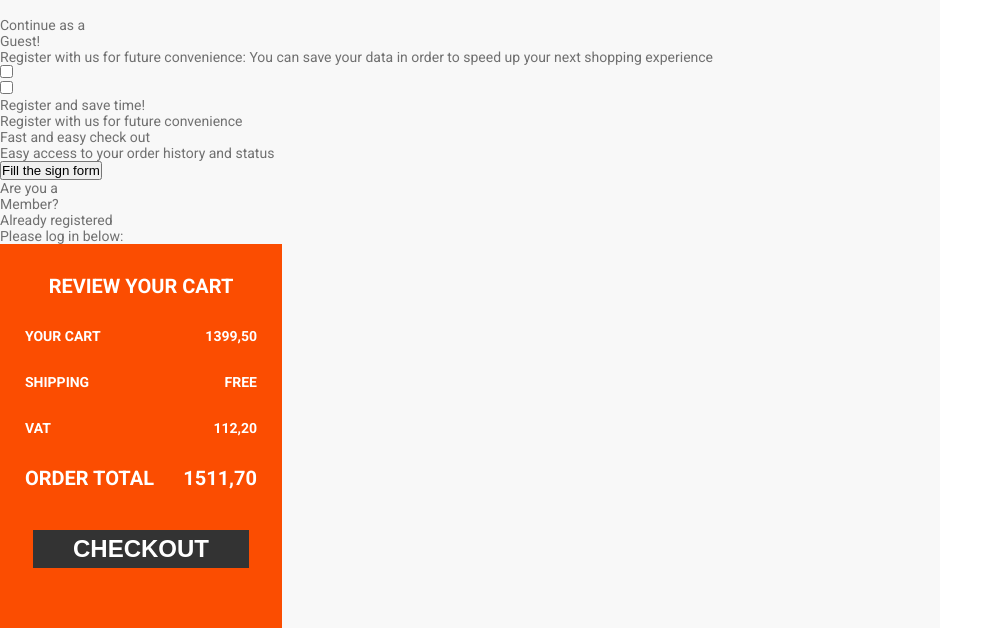
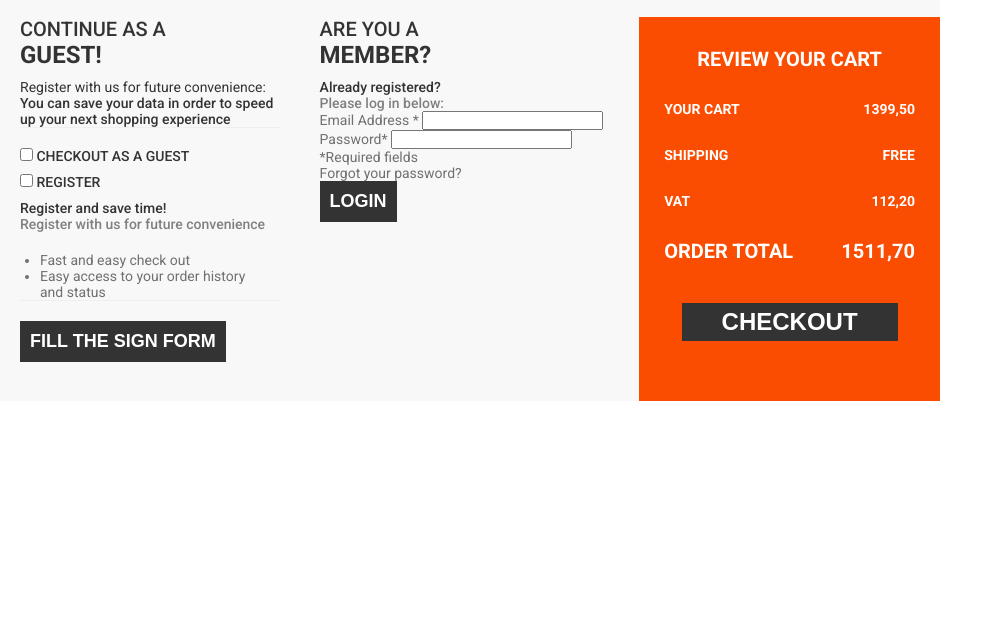
Before and after one commit to littlesoldier2019/surfing-website, a plain HTML site: page html/cart.html in a window 1280 px wide. Shown: the part 1146-1774 px from the top of the page, without its empty margins (0-1003 px from the left). After the commit the page ends 1547 px from the top, so only its background shows below. Drawn offline with Linux system fonts and the light colour scheme.

Commit message:
Started basic styles for checkout

```diff
--- a/css/cart.css
+++ b/css/cart.css
@@ -14,7 +14,7 @@ body {
 
 .container {
   background-color: #F8F8F8;
-  width: 94rem; }
+  max-width: 94rem; }
 
 .page__breadcrumbs {
   display: flex;
@@ -176,3 +176,58 @@ body {
   padding: 1rem 3rem;
   border: none;
   margin-bottom: .5rem; }
+
+.checkout__row-first {
+  display: flex;
+  justify-content: space-between; }
+
+.checkout__row--item {
+  display: flex;
+  flex-direction: column;
+  width: 32%; }
+
+.checkout__row__main-title {
+  color: #333333;
+  text-transform: uppercase;
+  font-size: 2rem;
+  font-weight: 500;
+  margin-bottom: 1rem; }
+
+.checkout__row__bold-title {
+  font-weight: bold;
+  font-size: 2.4rem; }
+
+.row-guest {
+  padding: 0 2rem; }
+  .row-guest__about-info {
+    color: #333333; }
+  .row-guest__bold {
+    font-weight: 500; }
+  .row-guest__checkbox-container {
+    padding-top: 2rem;
+    border-top: 1px solid #efefef; }
+  .row-guest__checkbox-group {
+    color: #333333;
+    text-transform: uppercase;
+    font-weight: 500;
+    margin-bottom: 1rem; }
+  .row-guest__list--title {
+    color: #333333;
+    font-weight: 500; }
+  .row-guest__list--subtitle {
+    color: #808080;
+    font-weight: 500; }
+  .row-guest__main-list {
+    padding: 2rem 2rem 0 2rem;
+    border-bottom: 1px solid #efefef;
+    margin-bottom: 2rem; }
+  .row-guest__btn {
+    display: inline-block;
+    background-color: #333333;
+    color: #ffffff;
+    font-size: 1.8rem;
+    padding: 1rem;
+    text-transform: uppercase;
+    font-weight: bold;
+    outline: none;
+    border: none; }
--- a/html/cart.html
+++ b/html/cart.html
@@ -155,16 +155,19 @@
                             <div class="checkout__row__bold-title">Guest!</div>
                         </div>
                         <div class="row-guest__about-info">
-                            Register with us for future convenience: You can save your data in order to speed up your next shopping experience
+                            Register with us for future convenience: </div>
+                        <div class="row-guest__about-info row-guest__bold">
+                            You can save your data in order to speed up your next shopping experience
                         </div>
+
                         <div class="row-guest__checkbox-container">
                             <div class="row-guest__checkbox-group">
-                                <label for="checkout1" class="row-guest__checkbox-label"></label>
                                 <input type="checkbox" class="row-guest__checkout" id="checkout1">
+                                <label for="checkout1" class="row-guest__checkbox-label">Checkout as a guest</label>
                             </div>
                             <div class="row-guest__checkbox-group">
-                                <label for="register1" class="row-guest__checkbox-label"></label>
                                 <input type="checkbox" class="row-guest__register" id="register1">
+                                <label for="register1" class="row-guest__checkbox-label">Register</label>
                             </div>
                         </div>
                         <div class="row-guest__list">
@@ -185,9 +188,23 @@
                             Are you a
                             <div class="checkout__row__bold-title">Member?</div>
                         </div>
-                        <div class="row-member__title">Already registered</div>
-                        <div class="row-member__subtitle">Please log in below:</div>
-                        <div class="row-member__group"></div>
+                        <div class="row-member__title row-guest__list--title">Already registered?</div>
+                        <div class="row-member__subtitle row-guest__list--subtitle">Please log in below:</div>
+                        <div class="row-member__group">
+                            <label class="row-member__label">Email Address <span class="row-member__red">*</span></label>
+                            <input type="text" class="row-member__input" required>
+                        </div>
+                        <div class="row-member__group">
+                            <label class="row-member__label">Password<span class="row-member__red">*</span></label>
+                            <input type="password" class="row-member__input" required>
+                        </div>
+                        <div class="row-member__password">
+                            <div class="row-member__required">*Required fields</div>
+                            <div class="row-member__passnumber">Forgot your password?</div>
+                        </div>
+                        <div class="row-member__action">
+                            <button class="row-member__btn row-guest__btn">Login</button>
+                        </div>
                     </div>
                     <div class="checkout__row--item total">
                         <div class="total__title">Review Your Cart</div>
--- a/scss/_common.scss
+++ b/scss/_common.scss
@@ -19,7 +19,7 @@ body {
 
 .container {
   background-color: $body-color;
-  width: 94rem;
+  max-width: 94rem;
 }
 
 .page {
@@ -224,3 +224,76 @@ body {
   border: none;
   margin-bottom: .5rem;
 }
+
+.checkout {
+  &__row {
+    &-first {
+      display: flex;
+      justify-content: space-between;
+    }
+    &--item {
+      display: flex;
+      flex-direction: column;
+      width: 32%;
+    }
+    &__main-title {
+      color: $dark-grey-color;
+      text-transform: uppercase;
+      font-size: 2rem;
+      font-weight: 500;
+      margin-bottom: 1rem;
+    }
+    &__bold-title {
+      font-weight: bold;
+      font-size: 2.4rem;
+    }
+  }
+
+}
+
+.row-guest {
+  padding: 0 2rem;
+  &__about-info {
+    color: $dark-grey-color;
+  }
+  &__bold {
+    font-weight: 500;
+  }
+  &__checkbox-container {
+    padding-top: 2rem;
+    border-top: 1px solid #efefef;
+  }
+  &__checkbox-group {
+    color: $dark-grey-color;
+    text-transform: uppercase;
+    font-weight: 500;
+    margin-bottom: 1rem;
+  }
+
+  &__list--title {
+    color: $dark-grey-color;
+    font-weight: 500;
+  }
+  &__list--subtitle {
+    color: #808080;
+    font-weight: 500;
+  }
+  &__main-list {
+    padding: 2rem 2rem 0 2rem;
+    border-bottom: 1px solid #efefef;
+    margin-bottom: 2rem;
+  }
+
+  &__btn {
+    display: inline-block;
+    background-color: $dark-grey-color;
+    color: #ffffff;
+    font-size: 1.8rem;
+    padding: 1rem;
+    text-transform: uppercase;
+    font-weight: bold;
+    outline: none;
+    border: none;
+  }
+
+}
```
